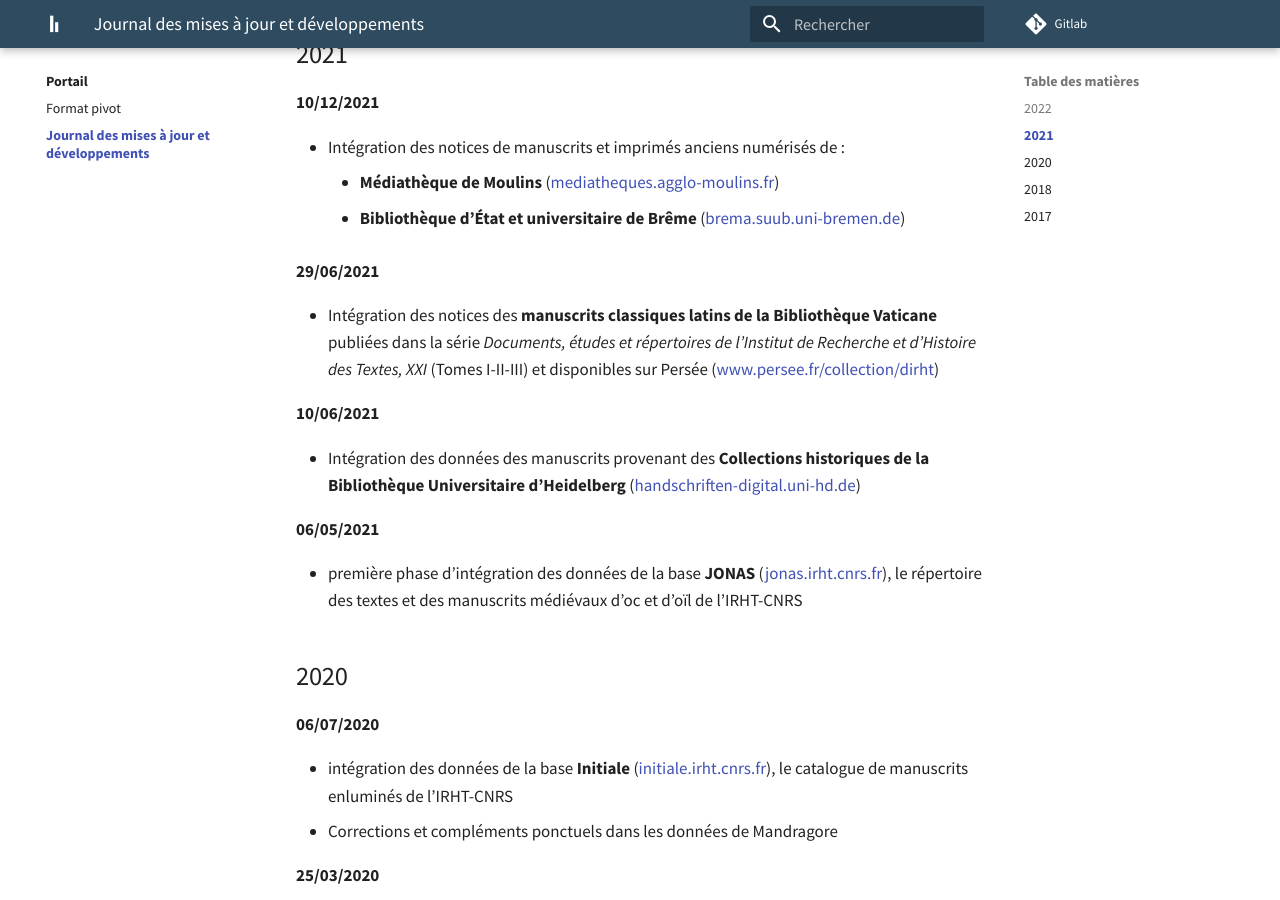
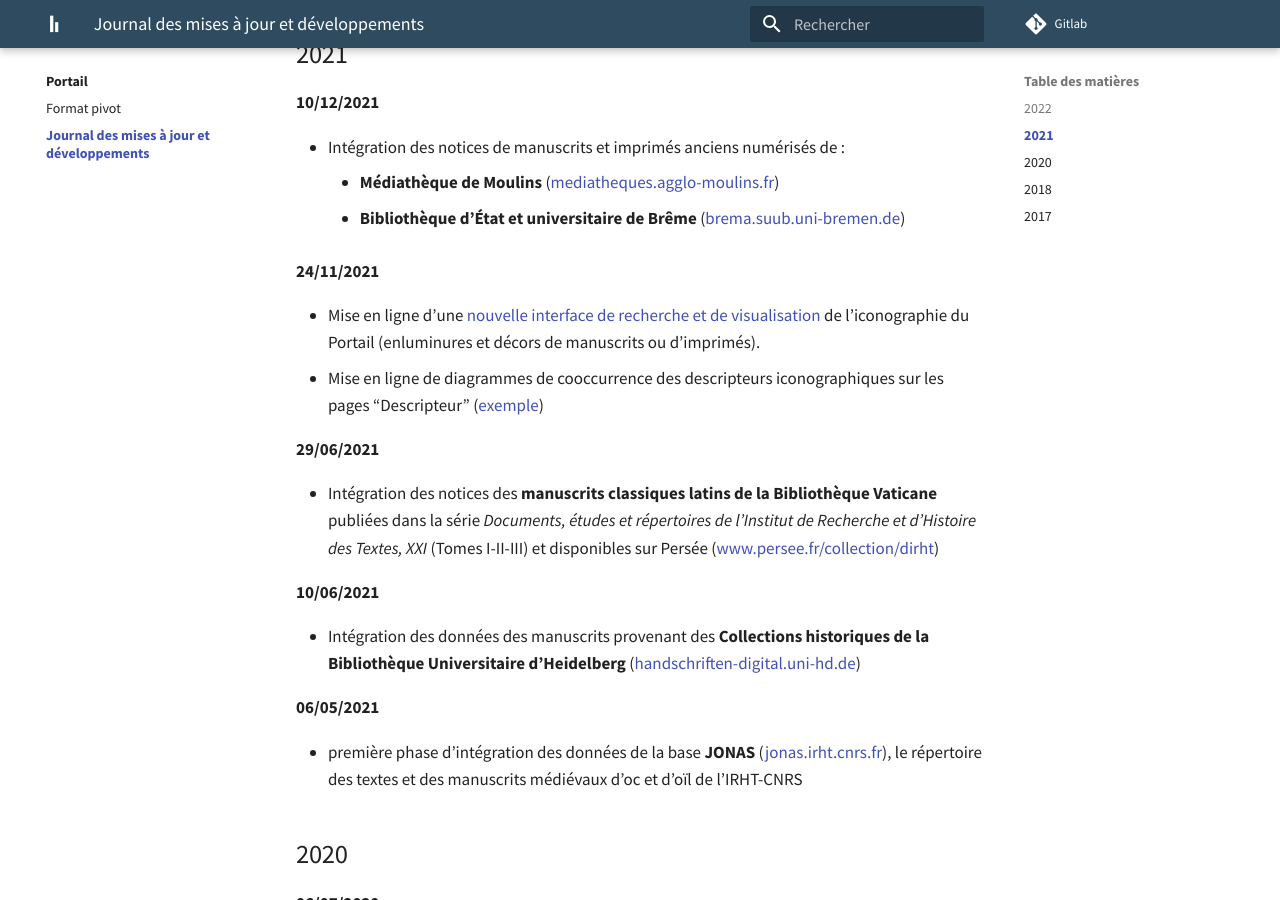
Before and after one commit to biblissima/doc.biblissima, an MkDocs documentation site: the page built from docs/portail/changelog.md, in a window 1280 px wide and 900 px high, scrolled down 2269 px. Built offline with MkDocs 1.6.1 and Material for MkDocs 9.7.7, drawn with Linux system fonts in a browser that asks for light colours.

Commit message:
Update changelog

```diff
--- a/docs/portail/changelog.md
+++ b/docs/portail/changelog.md
@@ -72,6 +72,11 @@ Depuis avril 2017, le Portail est régulièrement enrichi de nouveaux jeux de do
 - Intégration des notices de manuscrits et imprimés anciens numérisés de :
     - **Médiathèque de Moulins** ([mediatheques.agglo-moulins.fr](https://mediatheques.agglo-moulins.fr))
     - **Bibliothèque d'État et universitaire de Brême** ([brema.suub.uni-bremen.de](https://brema.suub.uni-bremen.de))
+
+**24/11/2021**
+
+- Mise en ligne d'une [nouvelle interface de recherche et de visualisation](https://portail.biblissima.fr/fr/iconography) de l’iconographie du Portail (enluminures et décors de manuscrits ou d'imprimés).
+- Mise en ligne de diagrammes de cooccurrence des descripteurs iconographiques sur les pages "Descripteur" ([exemple](https://portail.biblissima.fr/fr/ark:/43093/desc3460297da8a77dc64f23946f8cf1b4e70fe70220#react))
 
 **29/06/2021**
 
```
